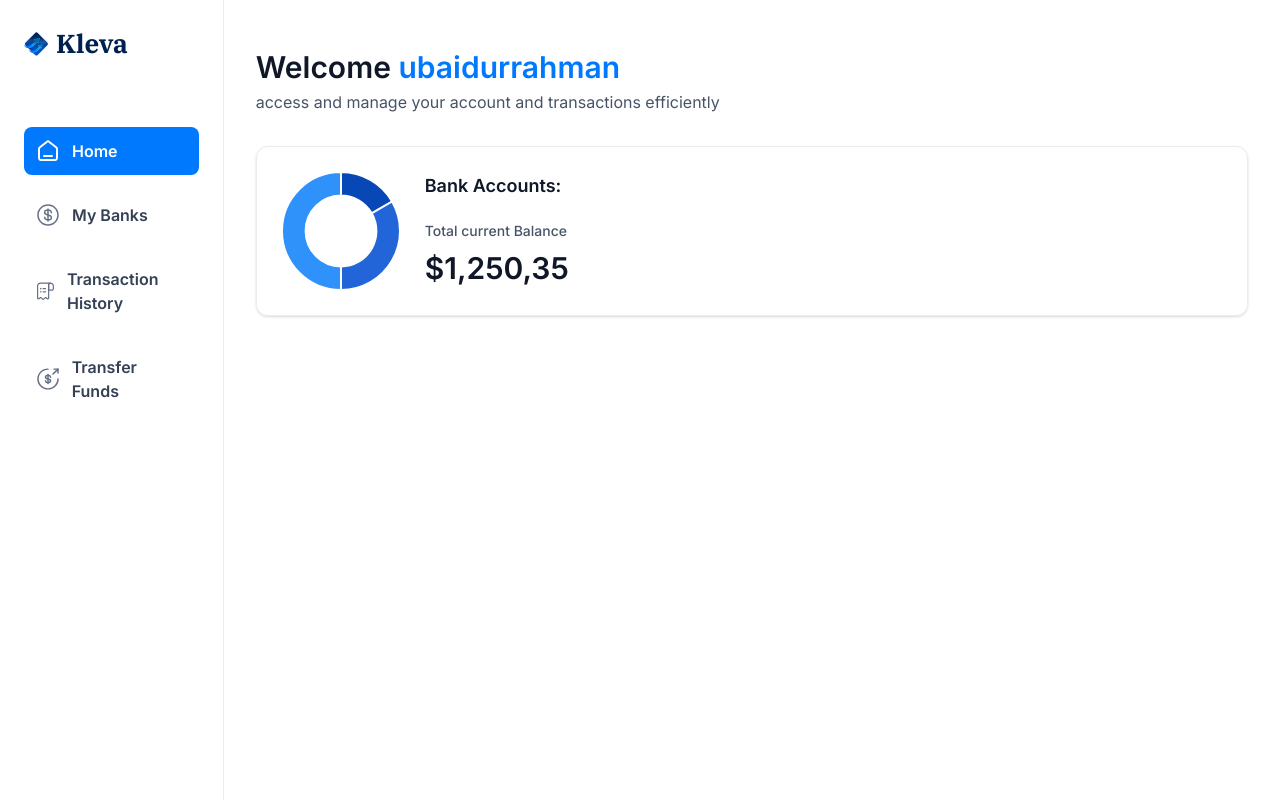
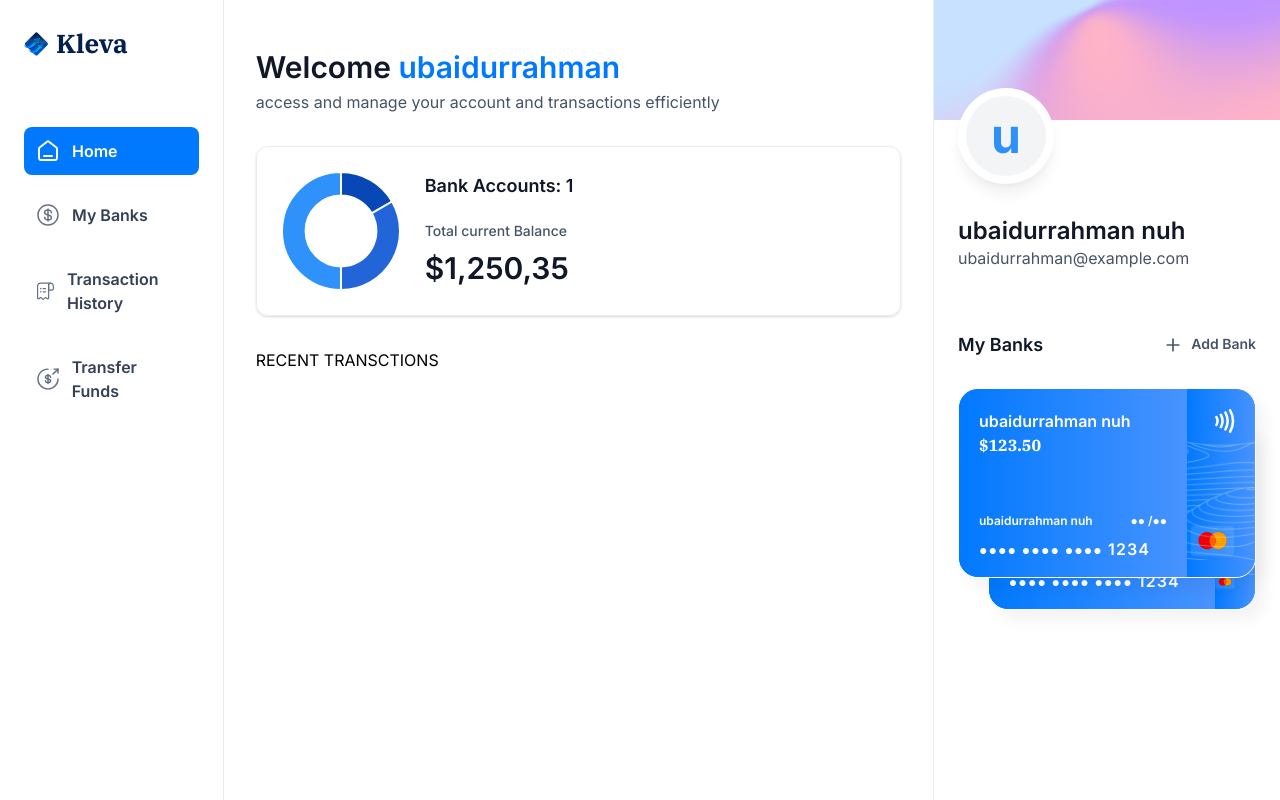
Before and after one commit to ubaidbeast/kleva, a Next.js app: page / in a window 1280 px wide. Built offline with nearby package versions, Linux system fonts and the light colour scheme.

Commit message:
added the right sidebar and bank card components

```diff
--- /dev/null
+++ b/app/(root)/my-banks/page.tsx
@@ -0,0 +1,9 @@
+import React from 'react'
+
+const MyBanks = () => {
+  return (
+    <div>MyBanks</div>
+  )
+}
+
+export default MyBanks
--- a/app/(root)/page.tsx
+++ b/app/(root)/page.tsx
@@ -1,10 +1,11 @@
 
 import HeaderBox from '@/components/HeaderBox'
+import RightSidebar from '@/components/RightSidebar'
 import TotalBlanceBox from '@/components/TotalBlanceBox'
 import React from 'react'
 
 const Home = () => {
-  const loggedIn ={firstName: "ubaidurrahman"}
+  const loggedIn ={firstName: "ubaidurrahman", lastName: 'nuh', email: 'ubaidurrahman@example.com'}
   return (
     <section className='home'>
       <div className="home-content">
@@ -17,11 +18,18 @@
           />
           <TotalBlanceBox
           accounts={[]}
-          totalBanks={[]}
+          totalBanks={1}
           totalCurrentBalance={1250.35}
           />
         </header>
+        RECENT TRANSCTIONS
       </div>
+
+      <RightSidebar
+        user={loggedIn}
+        transactions={[]}
+        banks={[{currentBalance: 123.50}, {currentBalance: 456.78}]}
+      />
     </section>
   )
 }
--- /dev/null
+++ b/app/(root)/payment-transfer/page.tsx
@@ -0,0 +1,9 @@
+import React from 'react'
+
+const Transfer = () => {
+  return (
+    <div>Transfer</div>
+  )
+}
+
+export default Transfer
--- /dev/null
+++ b/app/(root)/transaction-history/page.tsx
@@ -0,0 +1,9 @@
+import React from 'react'
+
+const TransactionHistory = () => {
+  return (
+    <div>TransactionHistory</div>
+  )
+}
+
+export default TransactionHistory
--- a/app/layout.tsx
+++ b/app/layout.tsx
@@ -10,7 +10,7 @@
 })
 
 export const metadata: Metadata = {
-  title: "Horizon",
+  title: "Kleva",
   description: "Horizon is a modern banking platform for everyone.",
   icons: {
     icon: '/icons/logo.svg'
--- /dev/null
+++ b/components/BankCard.tsx
@@ -0,0 +1,56 @@
+import { formatAmount } from '@/lib/utils'
+import Image from 'next/image'
+import Link from 'next/link'
+import React from 'react'
+
+const BankCard = ({ account, userName, showBalance }: CreditCardProps) => {
+  return (
+    <div className='flex flex-col'>
+        <Link href='/' className='bank-card'>
+            <div className='bank-card_content'>
+                <div>
+                    <h1 className='text-16 font-semibold text-white'>{account.name || userName}</h1>
+                    <p className='font-ibm-plex-serif font-black text-white'>
+                      {formatAmount(account.currentBalance)}
+                    </p>
+                </div>
+                <article className='flex flex-col gap-2'>
+                    <div className='flex justify-between'>
+                      <h1 className='text-12 font-semibold text-white'>{userName}</h1>
+                      <h2 className='text-12 font-semibold text-white'>●● /●● </h2>
+                    </div>
+                    <p className='text-14 font-semibold tracking-[1.1px] text-white'>
+                      ●●●● ●●●● ●●●●
+                      <span className='text-16'> 1234</span>
+                    </p>
+                </article>
+            </div>
+            <div className='bank-card_icon'>
+              <Image
+              src='/icons/PAYPASS.svg'
+              width={20}
+              height={24}
+              alt='pay'
+              />
+              <Image
+                src='/icons/MASTERCARD.svg'
+                width={45}
+                height={32}
+                alt='mastercard'
+                className='ml-5'
+              />
+            </div>
+            <Image
+              src='/icons/lines.png'
+              width={316}
+              height={190}
+              alt='lines'
+              className='absolute top-0 left-0'
+            />
+        </Link>
+        {/*copy*/ }
+    </div>
+  )
+}
+
+export default BankCard
--- /dev/null
+++ b/components/RightSidebar.tsx
@@ -0,0 +1,62 @@
+import Image from 'next/image'
+import Link from 'next/link'
+import React from 'react'
+import BankCard from './BankCard'
+
+const RightSidebar = ({ user, transactions, banks }: RightSidebarProps) => {
+  return (
+    <aside className='right-sidebar'>
+        <section className='flex flex-col pb-8'>
+          <div className='profile-banner'/>
+          <div className='profile'>
+            <div className='profile-img'>
+              <span className='text-5xl font-bold text-blue-500'>{user.firstName[0]}</span>
+            </div>
+
+            <div className="profile-details">
+              <h1 className='profile-name'>{user.firstName} {user.lastName}</h1>
+              <p className='profile-email'>{user.email}</p>
+            </div>
+          </div>
+        </section>
+        <section className='banks'>
+          <div className='flex w-full justify-between'>
+            <h2 className='header-2'>My Banks</h2>
+            <Link href='/' className='flex gap-2'>
+              <Image
+              src='/icons/plus.svg'
+              alt='plus'
+              width={20}
+              height={20}
+              />
+              <h2 className='text-14 font-semibold text-gray-600'>Add Bank</h2>
+            </Link>
+          </div>
+          {banks?.length > 0 && (
+            <div className='relative flex flex-1 flex-col items-center justify-center gap-5'>
+              <div className='relative z-10'>
+                <BankCard
+                  key={banks[0].$id}
+                  account={banks[0]}
+                  userName={`${user.firstName} ${user.lastName}`}
+                  showBalance={false}
+                />
+              </div>
+              {banks[1] && (
+                <div className='absolute right-0 top-8 z-0 w-[90%]'>
+                  <BankCard
+                    key={banks[1].$id}
+                    account={banks[1]}
+                    userName={`${user.firstName} ${user.lastName}`}
+                    showBalance={false}
+                  />
+                </div>
+              )}
+            </div>
+          )}
+        </section>
+    </aside>
+  )
+}
+
+export default RightSidebar
```
